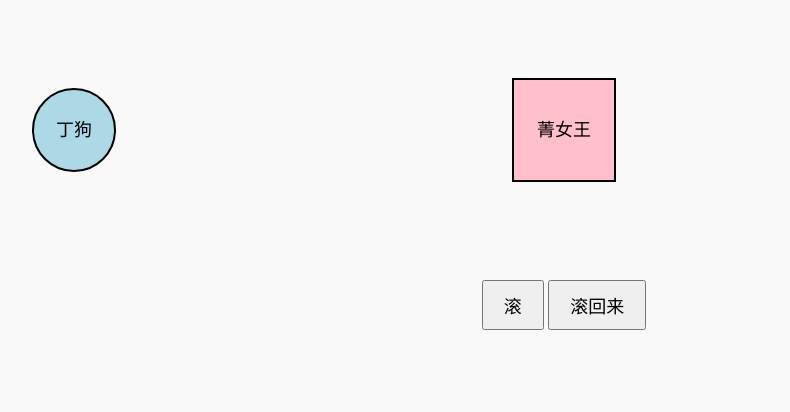
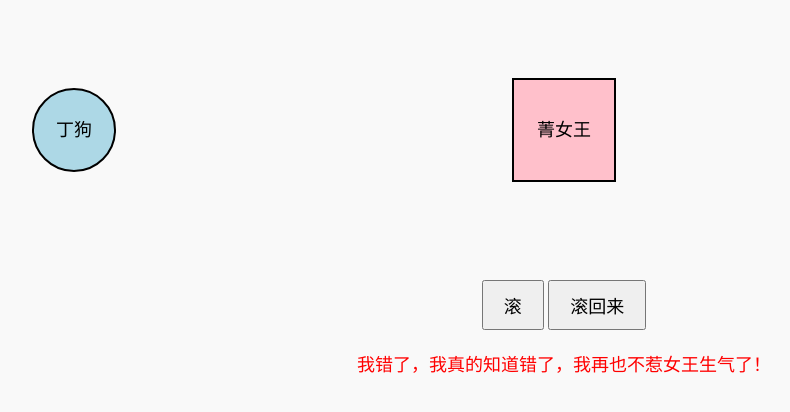
Before and after one commit to jingjingliesdog/imsorry, a plain HTML site: page index.html in a window 1280 px wide. Both pictures are taken after a click on the button "滚回来". Shown: the part 122-534 px from the top of the page, without its empty margins (76-866 px from the left). Drawn offline with Linux system fonts and the light colour scheme.

Commit message:
Update index.html

```diff
--- a/index.html
+++ b/index.html
@@ -43,8 +43,8 @@
             font-size: 18px;
             border: 2px solid black;
             position: absolute;
-            left: 600px; /* 初始位置是滚开的状态 */
-            transition: transform 1s ease, left 1s ease;
+            left: 100px; /* 初始位置在女王身边 */
+            transition: transform 1s ease, left 2s ease;
         }
         button {
             padding: 10px 20px;
@@ -54,6 +54,12 @@
         }
         #buttons {
             margin-top: 20px;
+        }
+        .message {
+            margin-top: 20px;
+            font-size: 18px;
+            color: red;
+            display: none;
         }
     </style>
 </head>
@@ -71,22 +77,32 @@
         <button id="comeBackButton">滚回来</button>
     </div>
 
+    <div class="message" id="message">我错了，我真的知道错了，我再也不惹女王生气了！</div>
+
     <script>
         // 获取按钮和狗元素
         const rollButton = document.getElementById('rollButton');
         const comeBackButton = document.getElementById('comeBackButton');
         const dog = document.getElementById('dog');
+        const message = document.getElementById('message');
 
         // 点击 "滚" 按钮后，丁狗滚远
         rollButton.addEventListener('click', () => {
             dog.style.transform = 'rotate(1080deg)'; // 滚动3圈（360 * 3）
             dog.style.left = '600px'; // 狗滚到离女王更远的位置
+            message.style.display = 'none'; // 隐藏消息
         });
 
-        // 点击 "滚回来" 按钮后，丁狗滚回到女王身边
+        // 点击 "滚回来" 按钮后，丁狗滚回到女王身边并显示道歉文字
         comeBackButton.addEventListener('click', () => {
-            dog.style.transform = 'rotate(0deg)'; // 旋转角度复位
+            dog.style.transform = 'rotate(-1080deg)'; // 滚动3圈（反向滚回）
             dog.style.left = '100px'; // 回到菁女王的身边
+            message.style.display = 'block'; // 显示道歉文字
+
+            // 在2秒后隐藏道歉文字
+            setTimeout(() => {
+                message.style.display = 'none';
+            }, 3000);
         });
     </script>
 
```
